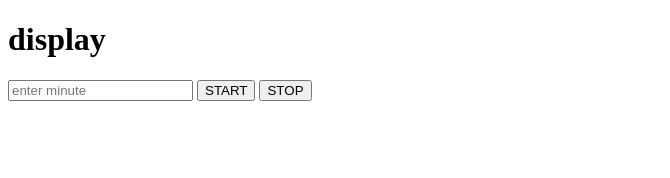
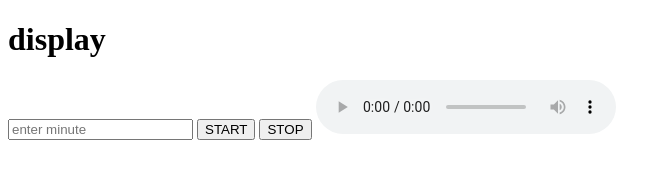
Before and after one commit to karanius/beeper, a plain HTML site: page index.html in a window 1280 px wide. Shown: the whole page, without its empty margins (0-670 px from the left). Drawn offline with Linux system fonts and the light colour scheme.

Commit message:
added controls

```diff
--- a/index.html
+++ b/index.html
@@ -16,7 +16,7 @@
   <button id='start'>START</button>
   <button id='stop'>STOP</button>
 
-  <audio id="myAudio">
+  <audio controls id="myAudio">
     <source src="beep.mp3" type="audio/mpeg">
   </audio>
 
```
